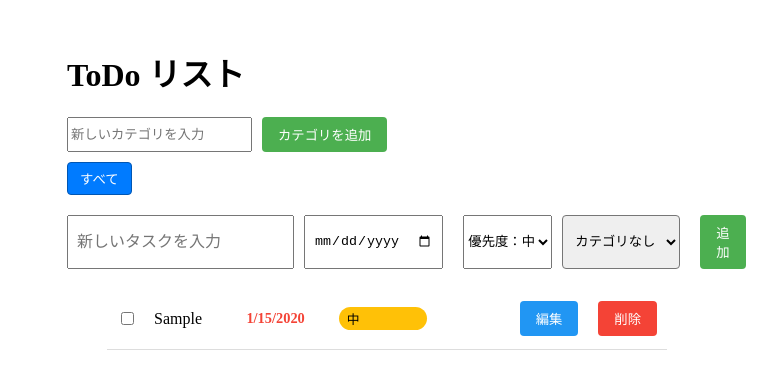
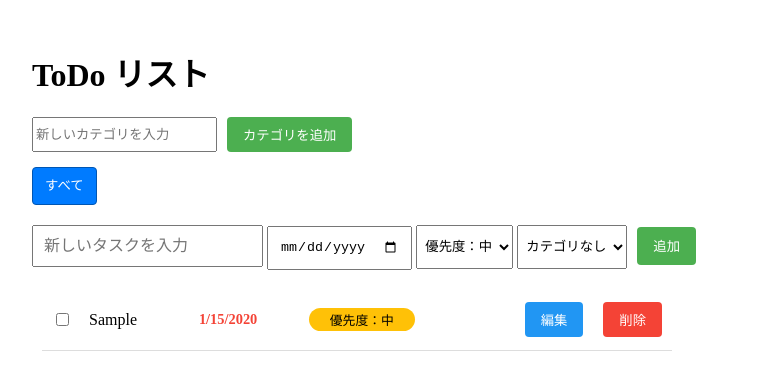
Before and after one commit to YudaiShiratori5411/todo-typescript, a website built with webpack: page src/index.html in a window 1280 px wide. Both pictures are taken after typing "Sample", "2020-01-15" into the empty fields and a click on the button "追加". Shown: the whole page, without its empty margins (273-1050 px from the left). Built offline with nearby package versions, Linux system fonts and the light colour scheme.

Commit message:
レイアウトの調整

```diff
--- a/package.json
+++ b/package.json
@@ -12,7 +12,9 @@
   "license": "ISC",
   "devDependencies": {
     "@types/node": "^20.11.17",
+    "css-loader": "^7.1.2",
     "html-webpack-plugin": "^5.6.0",
+    "style-loader": "^4.0.0",
     "ts-loader": "^9.5.1",
     "typescript": "^5.3.3",
     "webpack": "^5.90.1",
--- a/src/index.html
+++ b/src/index.html
@@ -17,7 +17,7 @@
                 <option value="medium" selected>優先度：中</option>
                 <option value="low">優先度：低</option>
             </select>
-            <button type="submit">追加</button>
+            <button class="add-todo" type="submit">追加</button>
         </form>
         <ul id="todo-list"></ul>
     </div>
--- a/src/index.ts
+++ b/src/index.ts
@@ -1,3 +1,5 @@
+import './styles.css';
+
 // カテゴリの型定義
 interface Category {
     id: number;
@@ -32,9 +34,8 @@ class TodoApp {
         this.todoInput = document.getElementById('todo-input') as HTMLInputElement;
         this.todoList = document.getElementById('todo-list') as HTMLUListElement;
 
-        // LocalStorageからデータを読み込む
+        this.loadCategoriesFromLocalStorage();
         this.loadFromLocalStorage();
-        this.loadCategoriesFromLocalStorage();
 
         const form = document.getElementById('todo-form') as HTMLFormElement;
         form.addEventListener('submit', (e) => {
@@ -79,7 +80,7 @@ class TodoApp {
         localStorage.setItem(this.STORAGE_KEY, JSON.stringify(this.todos));
     }
 
-    private saveCategoriestoLocalStorage(): void {
+    private saveCategoriesToLocalStorage(): void {
         localStorage.setItem(this.CATEGORY_STORAGE_KEY, JSON.stringify(this.categories));
     }
 
@@ -149,7 +150,7 @@ class TodoApp {
                 name
             };
             this.categories.push(category);
-            this.saveCategoriestoLocalStorage();
+            this.saveCategoriesToLocalStorage();
             this.renderCategories();
         }
     }
@@ -201,6 +202,12 @@ class TodoApp {
     private renderTodo(todo: Todo): void {
         const li = document.createElement('li');
         li.className = 'todo-item';
+        li.dataset.id = todo.id.toString();
+
+        // アニメーション用のタイミング調整
+        requestAnimationFrame(() => {
+            li.classList.add('show');
+        });
 
         if (todo.isEditing) {
             // 編集モードの表示
@@ -282,7 +289,7 @@ class TodoApp {
             // 優先順位表示
             const prioritySpan = document.createElement('span');
             prioritySpan.className = `priority-badge priority-${todo.priority}`;
-            prioritySpan.textContent = todo.priority === 'high' ? '高' : todo.priority === 'medium' ? '中' : '低';
+            prioritySpan.textContent = `優先度：${todo.priority === 'high' ? '高' : todo.priority === 'medium' ? '中' : '低'}`;
 
             // カテゴリ表示
             const categorySpan = document.createElement('span');
@@ -364,9 +371,15 @@ class TodoApp {
     }
 
     private deleteTodo(id: number): void {
-        this.todos = this.todos.filter(t => t.id !== id);
-        this.saveToLocalStorage();
-        this.renderTodos();
+        const todoElement = this.todoList.querySelector(`[data-id="${id}"]`);
+        if (todoElement) {
+            todoElement.classList.add('removing');
+            setTimeout(() => {
+                this.todos = this.todos.filter(t => t.id !== id);
+                this.saveToLocalStorage();
+                this.renderTodos();
+            }, 300); // CSSのtransitionと同じ時間
+        }
     }
 
     private filterByCategory(categoryId: number | null): void {
--- a/src/styles.css
+++ b/src/styles.css
@@ -1,18 +1,18 @@
 .container {
-    max-width: 600px;
+    max-width: 670px;
     margin: 0 auto;
     padding: 20px;
 }
 
 #todo-form {
-    display: flex;
+    min-height: 20px;
     gap: 10px;
     margin-bottom: 20px;
 }
 
 #todo-input {
     flex-grow: 1;
-    padding: 8px;
+    padding: 10px;
     font-size: 16px;
 }
 
@@ -22,11 +22,18 @@ button {
     color: white;
     border: none;
     border-radius: 4px;
+    transition: all 0.2s ease;
     cursor: pointer;
 }
 
 button:hover {
     background-color: #45a049;
+    transform: scale(1.05);
+    box-shadow: 0 2px 5px rgba(0,0,0,0.2);
+}
+
+.add-todo {
+    height: 38px;
 }
 
 .todo-item {
@@ -36,6 +43,18 @@ button:hover {
     padding: 10px;
     border-bottom: 1px solid #ddd;
     min-height: 40px;
+    transition: all 0.3s ease;
+    opacity: 0;
+    transform: translateX(-30px);
+}
+
+.todo-item.show {
+    opacity: 1;
+}
+
+.todo-item.removing {
+    opacity: 0;
+    transform: translateX(-100%);
 }
 
 .todo-item input[type="checkbox"] {
@@ -102,22 +121,31 @@ button:hover {
 }
 
 input[type="date"] {
-    padding: 8px;
-    margin-right: 10px;
+    padding: 11px;
 }
 
-.priority-select {
-    padding: 6px;
-    margin-right: 10px;
-    border-radius: 4px;
+#priority-select {
+    height: 44px;
+    padding: 0 4px 0 4px;
 }
 
 .priority-badge {
+    color: white;
+    display: inline-block;
+    min-width: 80px;
+    text-align: center;
     padding: 2px 8px;
     border-radius: 12px;
     font-size: 0.8em;
     margin-left: 10px;
-    color: white;
+}
+
+.priority-badge, .category-badge {
+    transition: all 0.2s ease;
+}
+
+.priority-badge:hover, .category-badge:hover {
+    transform: translateY(-2px);
 }
 
 .priority-high {
@@ -155,16 +183,29 @@ input[type="date"] {
 .category-form {
     display: flex;
     gap: 10px;
-    margin-bottom: 10px;
+    margin-bottom: 15px;
+}
+
+.category-badge {
+    text-align: center;
 }
 
 .category-btn {
+    min-width: 50px;
+    text-align: center;
+    height: 38px;
+    line-height: 20px;
+    color: hsl(0, 0%, 0%);
     padding: 6px 12px;
     margin-right: 5px;
     border: 1px solid #ddd;
     border-radius: 4px;
     background-color: white;
     cursor: pointer;
+}
+
+.category-btn:hover {
+    color: white;
 }
 
 .category-btn.active {
@@ -174,7 +215,16 @@ input[type="date"] {
 }
 
 #category-select {
-    padding: 8px;
+    height: 44px;
+    padding: 0 4px 0 4px;
     margin-right: 10px;
-    border-radius: 4px;
 }
+
+/* チェックボックスアニメーション */
+input[type="checkbox"] {
+    transition: transform 0.2s ease;
+}
+
+input[type="checkbox"]:checked {
+    transform: scale(1.1);
+}
--- a/webpack.config.js
+++ b/webpack.config.js
@@ -13,6 +13,10 @@ module.exports = {
         test: /\.ts$/,
         use: 'ts-loader',
         exclude: /node_modules/
+      },
+      {
+          test: /\.css$/,
+          use: ['style-loader', 'css-loader']
       }
     ]
   },
```
Also changed, not shown: 1 other file.
